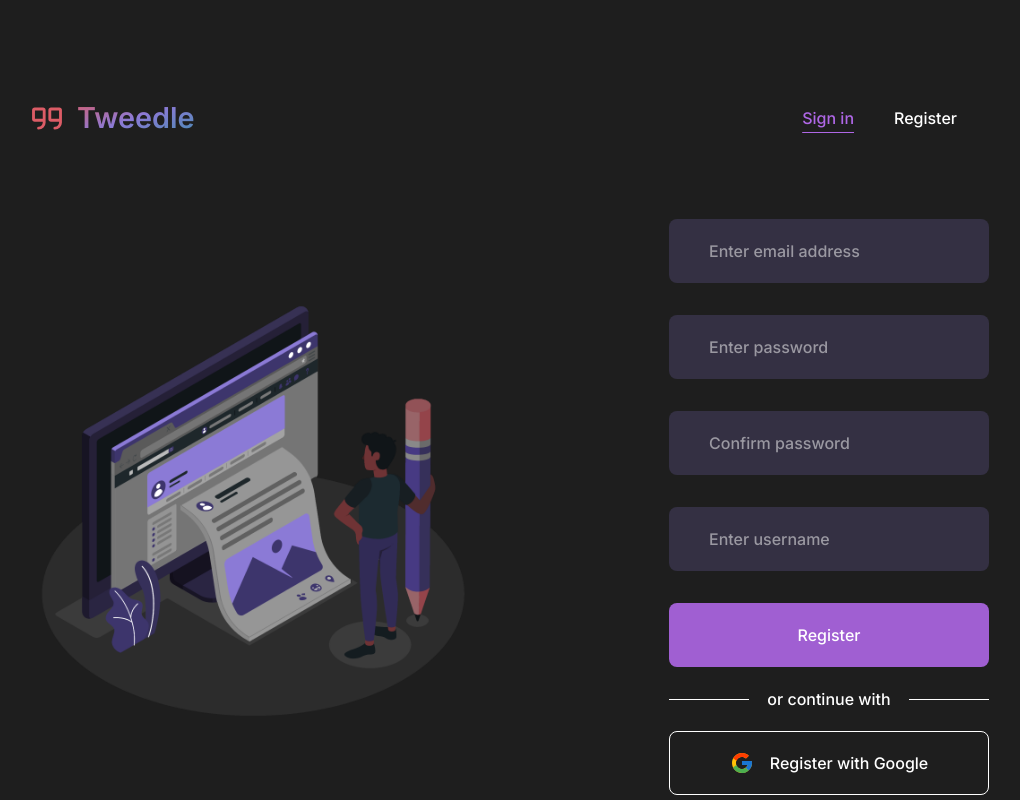
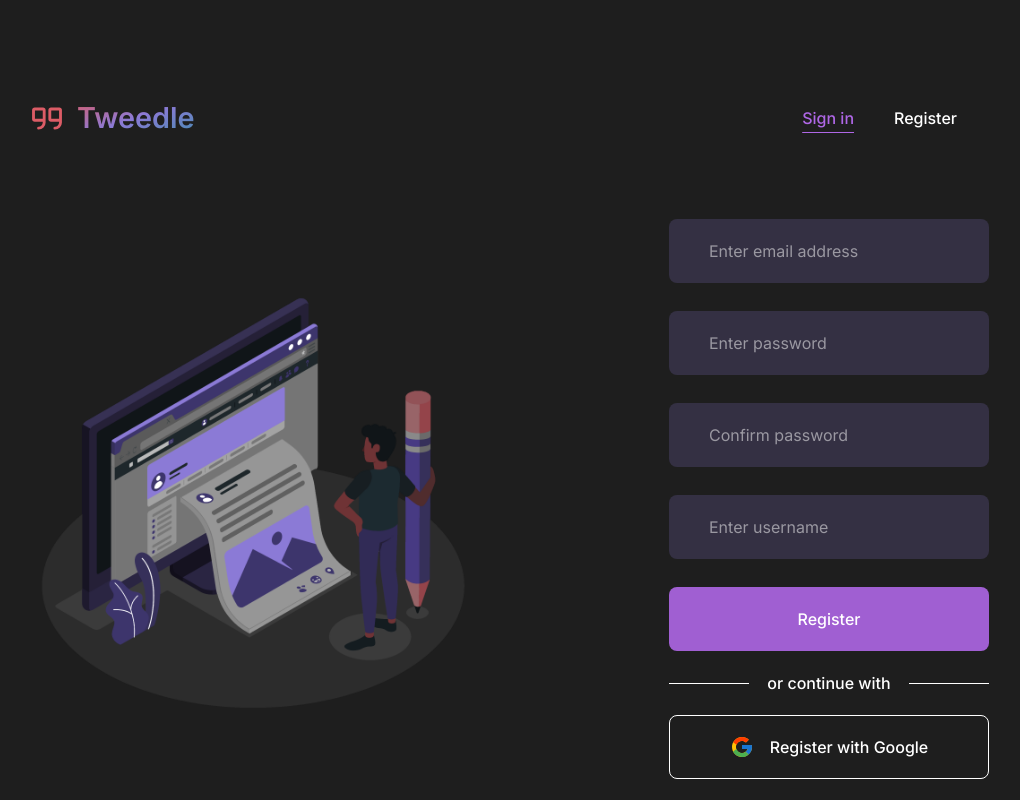
Before and after one commit to matthewdinata/tweedle-app, a React (Vite) app: page / in a window 1280 px wide. Shown: the whole page, without its empty margins (131-1151 px from the left). Built offline with nearby package versions, Linux system fonts and the light colour scheme.

Commit message:
[Register] Fix UI to accommodate validation error message

```diff
--- a/src/components/register/Register.css
+++ b/src/components/register/Register.css
@@ -1,5 +1,5 @@
 .register__container {
-   @apply mb-8;
+   @apply mb-7;
 }
 
 .register__container--invalid > input {
@@ -7,7 +7,7 @@
 }
 
 .register__container > input {
-  @apply block bg-violet bg-opacity-20 w-80 h-16 placeholder-white placeholder-opacity-50 px-10 font-medium rounded-lg text-white;
+  @apply block bg-violet bg-opacity-20 w-80 h-16 placeholder-white placeholder-opacity-50 px-10 font-normal rounded-lg text-white;
 }
 
 .register__container > input:focus {
@@ -15,7 +15,7 @@
 }
 
 .register__invalid-message {
-   @apply text-xs text-red absolute mt-[0.3rem]
+   @apply text-xs text-red absolute mt-[0.2rem]
 }
 
 .register__button {
```
